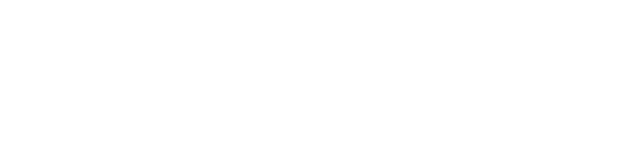
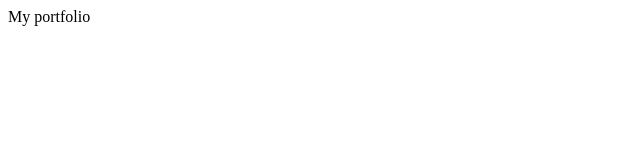
Before and after one commit to tkuebler12/tkuebler12.github.io, a plain HTML site: page index.html in a window 1280 px wide. Shown: the whole page, without its empty margins (0-640 px from the left). Drawn offline with Linux system fonts and the light colour scheme.

```diff
--- a/index.html
+++ b/index.html
@@ -6,6 +6,7 @@
     <title>Document</title>
 </head>
 <body>
+    <div> My portfolio</div>
 
 </body>
 </html>
```
